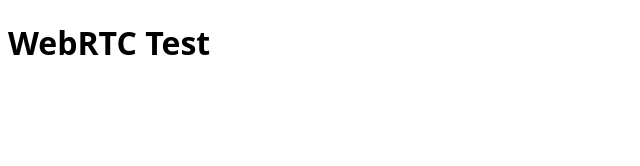
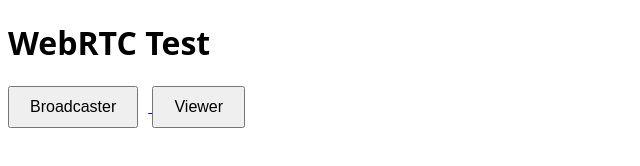
Before and after one commit to Kisaraki2021/webrtc-test, a website: page html/index.html in a window 1280 px wide. Shown: the whole page, without its empty margins (0-640 px from the left). Drawn offline with Linux system fonts and the light colour scheme.

Commit message:
index.htmlにリンク追加

```diff
--- a/html/index.html
+++ b/html/index.html
@@ -9,6 +9,19 @@
     style="font-family: system-ui, -apple-system, BlinkMacSystemFont, 'Segoe UI', Roboto, 'Helvetica Neue', Arial, sans-serif;">
     <h1>WebRTC Test</h1>
 
+    <div style="margin: 20px 0;">
+        <a href="broadcaster.html">
+            <button style="padding: 10px 20px; font-size: 16px; margin-right: 10px; cursor: pointer;">
+                Broadcaster
+            </button>
+        </a>
+        <a href="viewer.html">
+            <button style="padding: 10px 20px; font-size: 16px; cursor: pointer;">
+                Viewer
+            </button>
+        </a>
+    </div>
+
 </body>
 
 </html>
```
